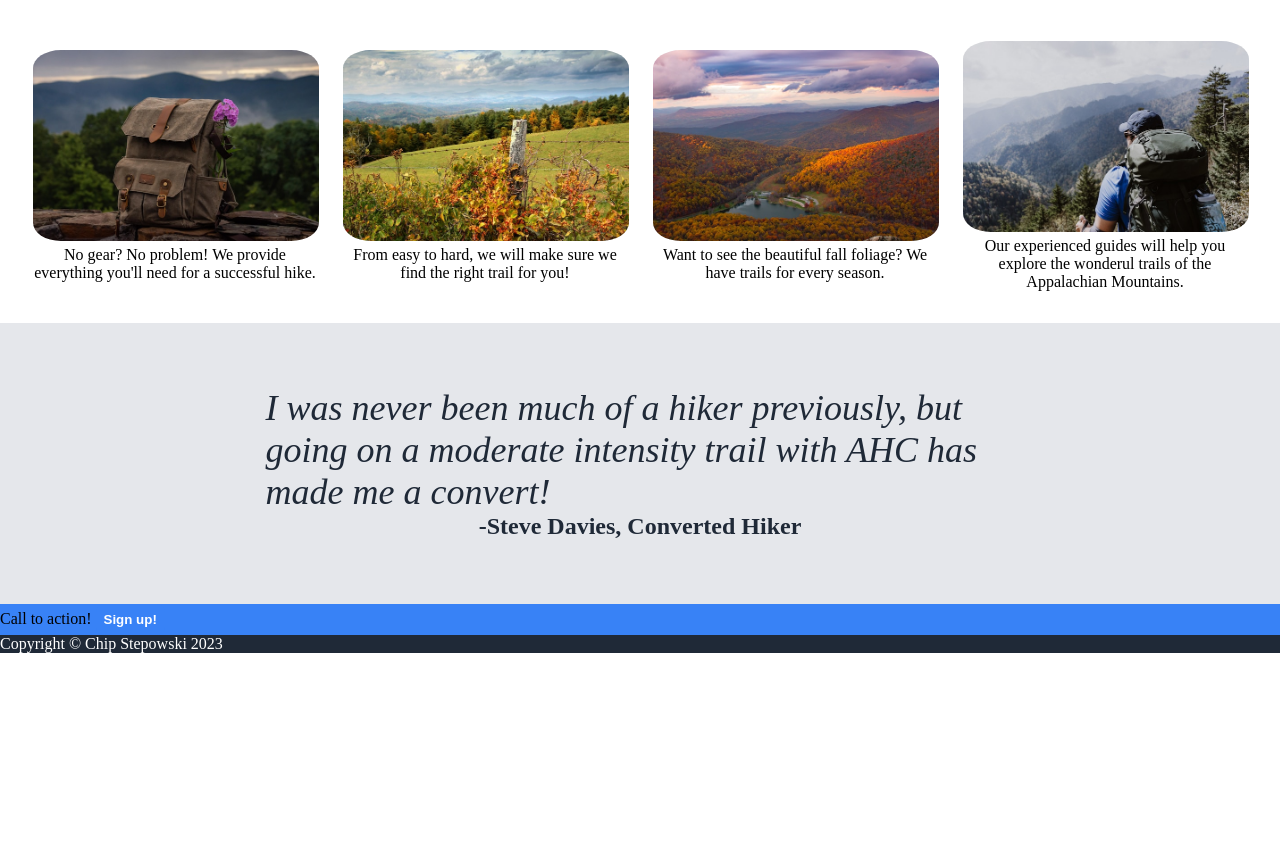
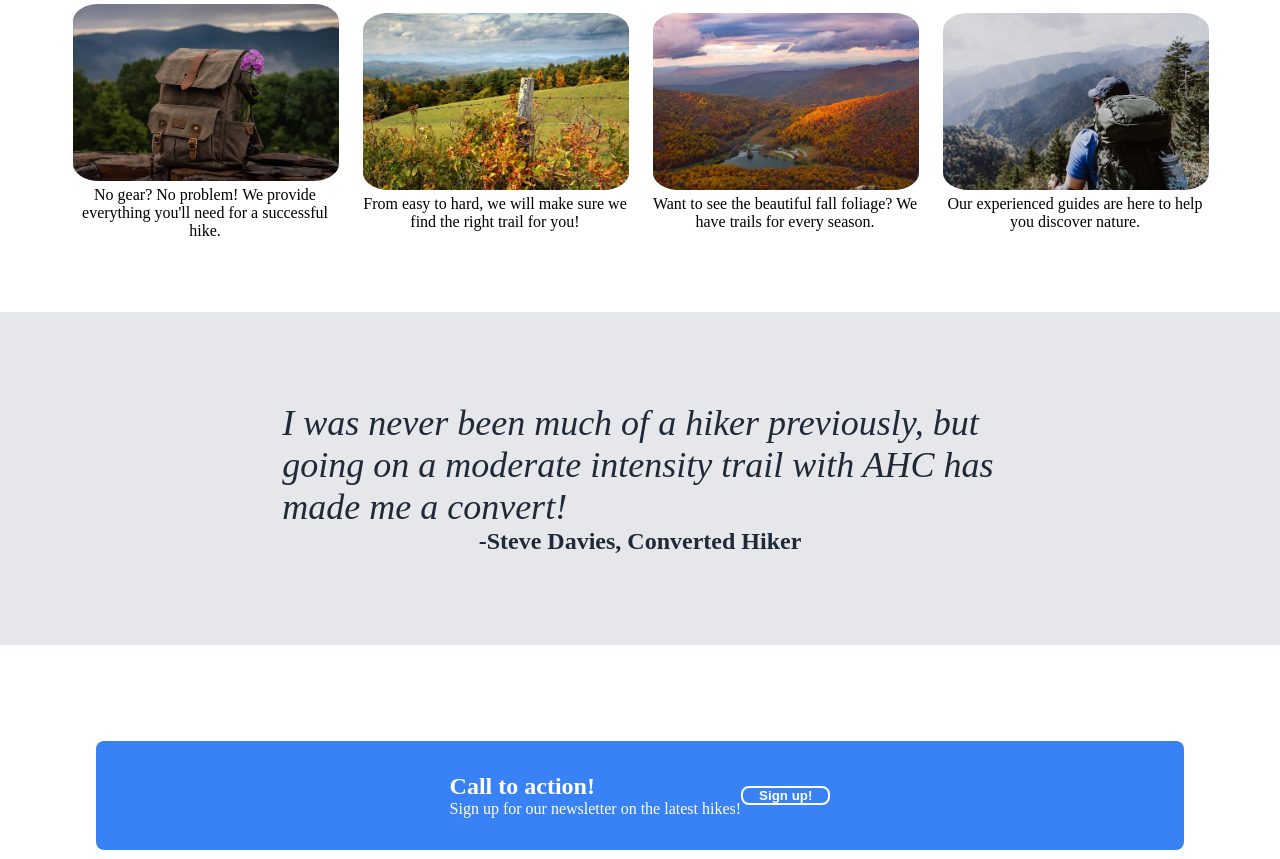
Before and after one commit to cstep404/odin-landing, a plain HTML site: page index.html in a window 1280 px wide. Shown: the part 601-1460 px from the top of the page. Before the commit the page ends 1254 px from the top, so only its background shows below. Drawn offline with Linux system fonts and the light colour scheme.

Commit message:
Call to action, box sizing

```diff
--- a/index.html
+++ b/index.html
@@ -20,9 +20,9 @@
         <div class="sign-up">
             <div class="content">
                 <div class="hero-main">Welcome to The Appalachian Hiking Company!</div>
-                <div class="hero-secondary">The Appalachian Hiking Company is the premier hiking company for Appalachian hiking. We are located in the Blue Ridge mountains in the Southern Appalachian mountain range.
+                <div class="hero-secondary">The Appalachian Hiking Company is the premier hiking company for Appalachian hiking. We are located in the Blue Ridge mountains, part of the Southern Appalachian mountain range.
                 </div>
-                <button class="btn">Sign up!</button>
+                <button>Sign up!</button>
             </div>
             <div class="placeholder-img"><img src="./images/elijah-mears-nW3N78niwss-unsplash.jpg"></div>
         </div>
@@ -44,15 +44,18 @@
             </div>
             <div class="card">
                 <img src="./images/kirk-thornton-ZXwjii7h5lI-unsplash.jpg">
-                <p>Our experienced guides will help you explore the wonderul trails of the Appalachian Mountains.</p>
+                <p>Our experienced guides are here to help you discover nature.</p>
             </div>
         </div>
     <div class="quote">
         <div class="quote-text">I was never been much of a hiker previously, but going on a moderate intensity trail with AHC has made me a convert!</div>
         <div class="quote-person">-Steve Davies, Converted Hiker</div>
     </div>
-    <div class="container">
-        <div class="call-to-action">Call to action!
+    <div class="container-2">
+        <div class="call-to-action">
+            <div class="cta-main-text">Call to action!
+                <div class="cta-secondary-text">Sign up for our newsletter on the latest hikes!</div>
+            </div>
             <button class="btn">Sign up!</button>
         </div>
     </div>
--- a/styling/landing-css.css
+++ b/styling/landing-css.css
@@ -12,6 +12,8 @@ body {
 .footer {
     margin-top: auto;
     color: white;
+    text-align: center;
+    padding: 32px;
 }
 
 .container-1, .footer {
@@ -110,7 +112,7 @@ img {
     justify-content: center;
     align-items: center;
     gap: 24px;
-    margin: 32px;
+    margin: 0 72px 72px 72px;
 }
 
 .card {
@@ -124,7 +126,7 @@ img {
     flex-direction: column;
     justify-content: center;
     align-items: center;
-    padding: 5%;
+    padding: 7%;
 }
 
 .quote-text {
@@ -139,6 +141,33 @@ img {
     font-size: 24px;
 }
 
+.container-2 {
+    margin: 48px;
+}
+
 .call-to-action {
     background-color: #3882F6;
+    color: white;
+    border-radius: 8px;
+    display: flex;
+    justify-content: center;
+    align-items: center;
+    padding: 32px;
+    margin: 48px;
 }
+
+.cta-main-text {
+    font-size: 24px;
+    font-weight: 700;
+}
+
+.cta-secondary-text {
+    font-size: 16px;
+    font-weight: 300
+}
+
+.btn {
+    border-radius: 8px;
+    border: 2px solid white;
+    padding: 0 16px;
+}
```
